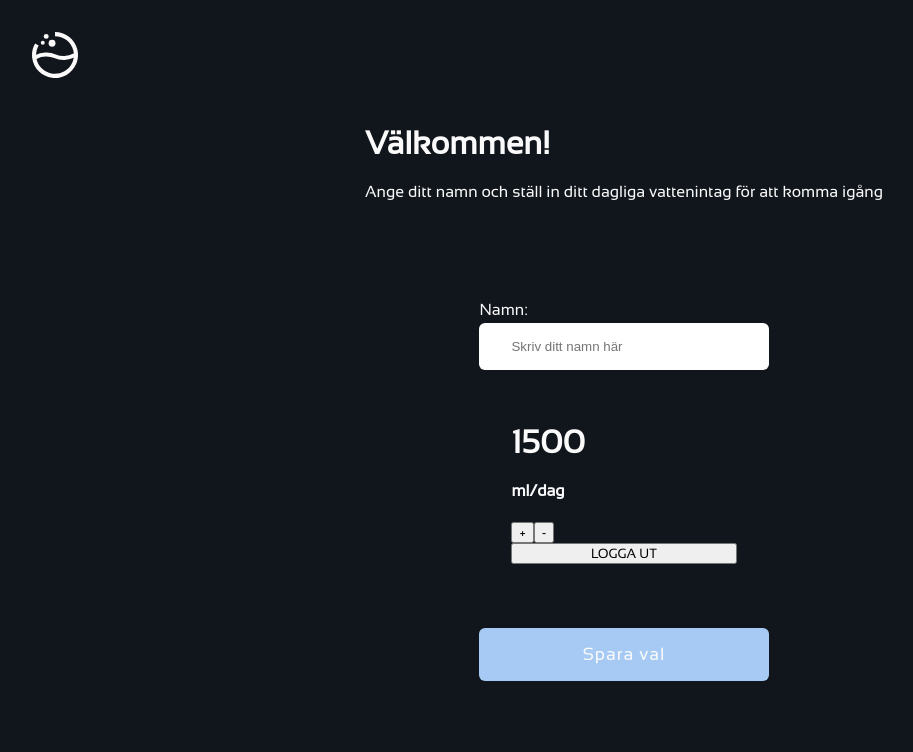
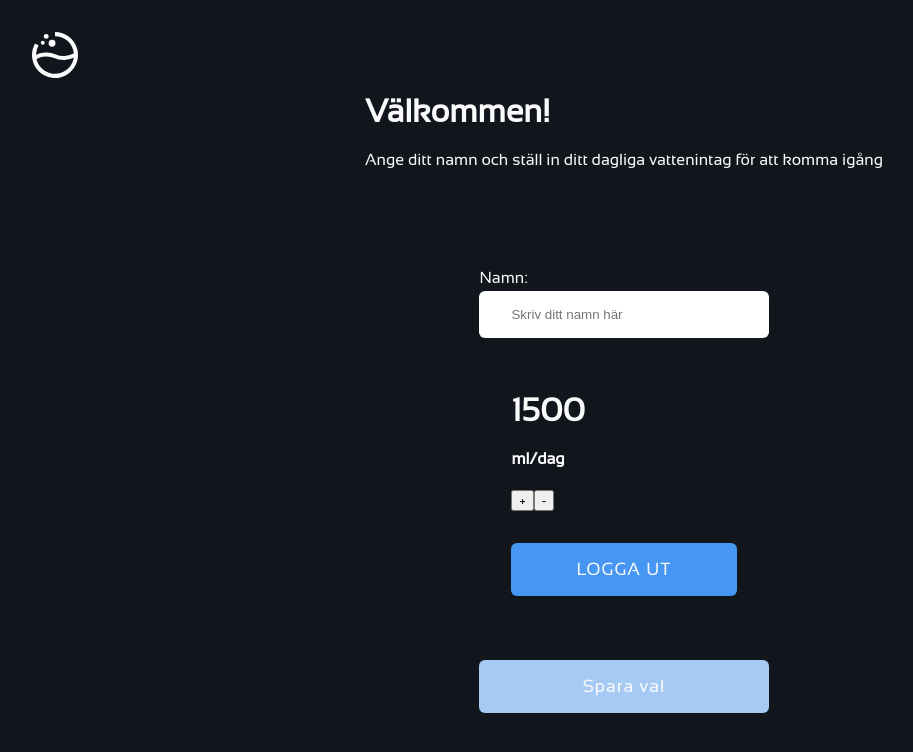
Before and after one commit to nybbe123/h2go, a Next.js app: page /goal in a window 1280 px wide. Shown: the top 752 px of the page, without its empty margins (16-929 px from the left). Built offline with nearby package versions, Linux system fonts and the light colour scheme; no server answers; the database is empty; sample sign-in values are in the browser's storage.

Commit message:
small fix for logout button

```diff
--- a/pages/goal.tsx
+++ b/pages/goal.tsx
@@ -139,7 +139,7 @@ const GoalPage: NextPage = () => {
                 onClick={() =>
                   signOut({ callbackUrl: `${window.location.origin}` })
                 }
-                className={styles["button"]}
+                className={styles["logout-button"]}
               >
                 LOGGA UT
               </button>
--- a/styles/GoalPage.module.scss
+++ b/styles/GoalPage.module.scss
@@ -45,6 +45,28 @@
     }
 }
 
+.logout-button {
+  margin-top: 2rem;
+  padding: 1rem 2rem;
+  width: 100%;
+  background-color: var(--primary-blue);
+  color: var(--white);
+  font-size: 1.1rem;
+  letter-spacing: 1px;
+  font-weight: 500;
+  display: flex;
+  border-radius: 6px;
+  transition: 250ms;
+  border: none;
+  justify-content: center;
+
+  &:hover {
+    cursor: pointer;
+    background-color: var(--dark-blue);
+    }
+
+}
+
 .sign-in-button {
     margin-top: 2rem;
     padding: 1rem 2rem;
--- a/styles/SignUpPage.module.scss
+++ b/styles/SignUpPage.module.scss
@@ -50,6 +50,28 @@
     border: none;
     border-radius: 6px;
     margin-top: 0.25rem;
+}
+
+.logout-button {
+  margin-top: 2rem;
+  padding: 1rem 2rem;
+  width: 100%;
+  background-color: var(--primary-blue);
+  color: var(--white);
+  font-size: 1.1rem;
+  letter-spacing: 1px;
+  font-weight: 500;
+  display: flex;
+  border-radius: 6px;
+  transition: 250ms;
+  border: none;
+  justify-content: center;
+
+  &:hover {
+    cursor: pointer;
+    background-color: var(--dark-blue);
+    }
+
 }
 
 .sign-in-button {
```
